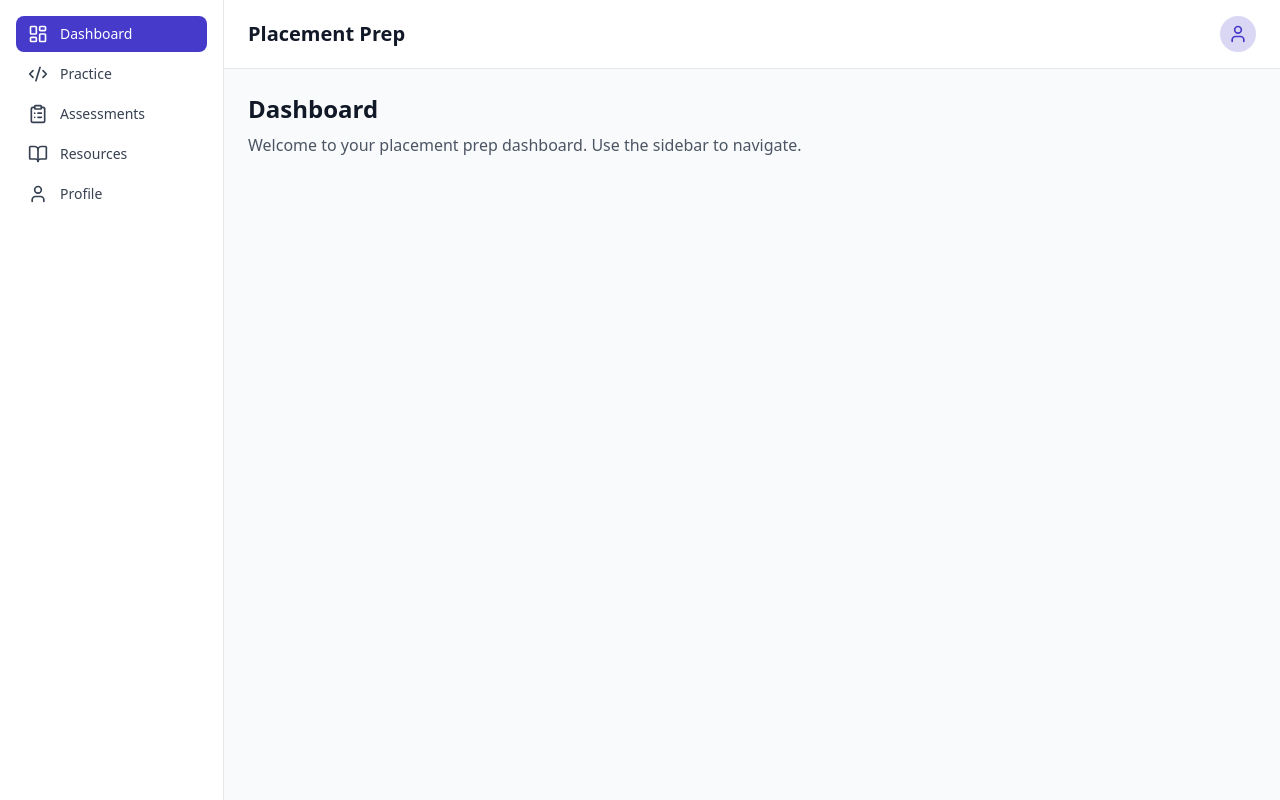
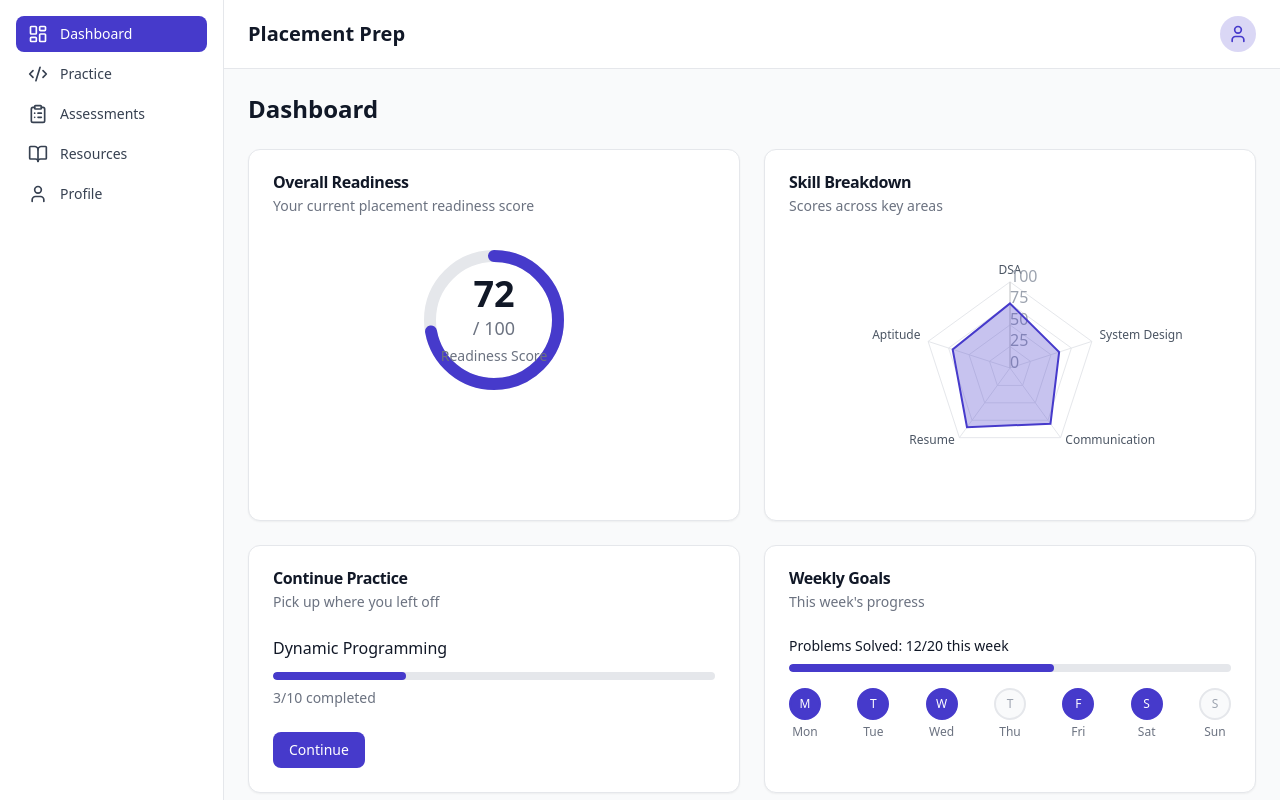
Before and after one commit to DivyaRam984/Placement-Readiness, a React (Vite) app: page /dashboard in a window 1280 px wide. Shown: the top 800 px of the page. Built offline with nearby package versions, Linux system fonts and the light colour scheme.

Commit message:
Step 3: Build dashboard UI sections

```diff
--- a/package.json
+++ b/package.json
@@ -10,7 +10,10 @@
   },
   "dependencies": {
     "lucide-react": "^0.460.0",
+    "clsx": "^2.1.1",
+    "recharts": "^2.14.0",
     "react": "^18.2.0",
+    "tailwind-merge": "^2.5.4",
     "react-dom": "^18.2.0",
     "react-router-dom": "^6.28.0"
   },
--- /dev/null
+++ b/src/components/ui/card.tsx
@@ -0,0 +1,83 @@
+import * as React from 'react';
+import { cn } from '@/lib/utils';
+
+const Card = React.forwardRef<
+  HTMLDivElement,
+  React.HTMLAttributes<HTMLDivElement> & { size?: 'default' | 'sm' }
+>(({ className, size = 'default', ...props }, ref) => (
+  <div
+    ref={ref}
+    className={cn(
+      'rounded-xl border border-gray-200 bg-white text-gray-950 shadow-sm',
+      size === 'sm' && 'p-4',
+      className
+    )}
+    {...props}
+  />
+));
+Card.displayName = 'Card';
+
+const CardHeader = React.forwardRef<
+  HTMLDivElement,
+  React.HTMLAttributes<HTMLDivElement>
+>(({ className, ...props }, ref) => (
+  <div
+    ref={ref}
+    className={cn('flex flex-col space-y-1.5 p-6', className)}
+    {...props}
+  />
+));
+CardHeader.displayName = 'CardHeader';
+
+const CardTitle = React.forwardRef<
+  HTMLParagraphElement,
+  React.HTMLAttributes<HTMLHeadingElement>
+>(({ className, ...props }, ref) => (
+  <h3
+    ref={ref as React.Ref<HTMLHeadingElement>}
+    className={cn('font-semibold leading-none tracking-tight text-gray-900', className)}
+    {...props}
+  />
+));
+CardTitle.displayName = 'CardTitle';
+
+const CardDescription = React.forwardRef<
+  HTMLParagraphElement,
+  React.HTMLAttributes<HTMLParagraphElement>
+>(({ className, ...props }, ref) => (
+  <p
+    ref={ref}
+    className={cn('text-sm text-gray-500', className)}
+    {...props}
+  />
+));
+CardDescription.displayName = 'CardDescription';
+
+const CardContent = React.forwardRef<
+  HTMLDivElement,
+  React.HTMLAttributes<HTMLDivElement>
+>(({ className, ...props }, ref) => (
+  <div ref={ref} className={cn('p-6 pt-0', className)} {...props} />
+));
+CardContent.displayName = 'CardContent';
+
+const CardFooter = React.forwardRef<
+  HTMLDivElement,
+  React.HTMLAttributes<HTMLDivElement>
+>(({ className, ...props }, ref) => (
+  <div
+    ref={ref}
+    className={cn('flex items-center p-6 pt-0', className)}
+    {...props}
+  />
+));
+CardFooter.displayName = 'CardFooter';
+
+export {
+  Card,
+  CardHeader,
+  CardFooter,
+  CardTitle,
+  CardDescription,
+  CardContent,
+};
--- /dev/null
+++ b/src/lib/utils.ts
@@ -0,0 +1,6 @@
+import { type ClassValue, clsx } from 'clsx';
+import { twMerge } from 'tailwind-merge';
+
+export function cn(...inputs: ClassValue[]) {
+  return twMerge(clsx(inputs));
+}
--- a/src/pages/Dashboard.tsx
+++ b/src/pages/Dashboard.tsx
@@ -1,8 +1,229 @@
+import {
+  Card,
+  CardContent,
+  CardDescription,
+  CardHeader,
+  CardTitle,
+  CardFooter,
+} from '@/components/ui/card';
+import {
+  Radar,
+  RadarChart as RechartsRadarChart,
+  PolarGrid,
+  PolarAngleAxis,
+  PolarRadiusAxis,
+  ResponsiveContainer,
+} from 'recharts';
+
+const SKILL_DATA = [
+  { subject: 'DSA', value: 75, fullMark: 100 },
+  { subject: 'System Design', value: 60, fullMark: 100 },
+  { subject: 'Communication', value: 80, fullMark: 100 },
+  { subject: 'Resume', value: 85, fullMark: 100 },
+  { subject: 'Aptitude', value: 70, fullMark: 100 },
+];
+
+const WEEK_DAYS = ['Mon', 'Tue', 'Wed', 'Thu', 'Fri', 'Sat', 'Sun'];
+const DAYS_WITH_ACTIVITY = [0, 1, 2, 4, 5]; // Mon, Tue, Wed, Fri, Sat
+
+const ASSESSMENTS = [
+  { title: 'DSA Mock Test', when: 'Tomorrow, 10:00 AM' },
+  { title: 'System Design Review', when: 'Wed, 2:00 PM' },
+  { title: 'HR Interview Prep', when: 'Friday, 11:00 AM' },
+];
+
+function OverallReadiness() {
+  const score = 72;
+  const max = 100;
+  const radius = 64;
+  const circumference = 2 * Math.PI * radius;
+  const strokeDashoffset = circumference - (score / max) * circumference;
+
+  return (
+    <Card>
+      <CardHeader>
+        <CardTitle>Overall Readiness</CardTitle>
+        <CardDescription>Your current placement readiness score</CardDescription>
+      </CardHeader>
+      <CardContent className="flex flex-col items-center justify-center pb-2">
+        <div className="relative inline-flex items-center justify-center">
+          <svg className="h-40 w-40 -rotate-90" viewBox="0 0 160 160" aria-hidden>
+            <circle
+              cx="80"
+              cy="80"
+              r={radius}
+              fill="none"
+              stroke="rgb(229, 231, 235)"
+              strokeWidth="12"
+            />
+            <circle
+              cx="80"
+              cy="80"
+              r={radius}
+              fill="none"
+              stroke="hsl(245, 58%, 51%)"
+              strokeWidth="12"
+              strokeLinecap="round"
+              strokeDasharray={circumference}
+              strokeDashoffset={strokeDashoffset}
+              style={{
+                transition: 'stroke-dashoffset 0.6s ease-in-out',
+              }}
+            />
+          </svg>
+          <div className="absolute inset-0 flex flex-col items-center justify-center">
+            <span className="text-4xl font-bold text-gray-900">{score}</span>
+            <span className="text-lg text-gray-500">/ {max}</span>
+            <span className="mt-1 text-sm font-medium text-gray-500">Readiness Score</span>
+          </div>
+        </div>
+      </CardContent>
+    </Card>
+  );
+}
+
+function SkillBreakdown() {
+  return (
+    <Card>
+      <CardHeader>
+        <CardTitle>Skill Breakdown</CardTitle>
+        <CardDescription>Scores across key areas</CardDescription>
+      </CardHeader>
+      <CardContent>
+        <div className="h-64 w-full">
+          <ResponsiveContainer width="100%" height="100%">
+            <RechartsRadarChart data={SKILL_DATA} cx="50%" cy="50%" outerRadius="70%">
+              <PolarGrid stroke="rgb(229, 231, 235)" />
+              <PolarAngleAxis
+                dataKey="subject"
+                tick={{ fill: 'rgb(75, 85, 99)', fontSize: 12 }}
+              />
+              <PolarRadiusAxis angle={90} domain={[0, 100]} tick={{ fill: 'rgb(156, 163, 175)' }} />
+              <Radar
+                name="Score"
+                dataKey="value"
+                stroke="hsl(245, 58%, 51%)"
+                fill="hsl(245, 58%, 51%)"
+                fillOpacity={0.3}
+                strokeWidth={2}
+              />
+            </RechartsRadarChart>
+          </ResponsiveContainer>
+        </div>
+      </CardContent>
+    </Card>
+  );
+}
+
+function ContinuePractice() {
+  const completed = 3;
+  const total = 10;
+
+  return (
+    <Card>
+      <CardHeader>
+        <CardTitle>Continue Practice</CardTitle>
+        <CardDescription>Pick up where you left off</CardDescription>
+      </CardHeader>
+      <CardContent>
+        <p className="font-medium text-gray-900">Dynamic Programming</p>
+        <div className="mt-3 h-2 w-full overflow-hidden rounded-full bg-gray-200">
+          <div
+            className="h-full rounded-full bg-primary transition-all duration-300"
+            style={{ width: `${(completed / total) * 100}%` }}
+          />
+        </div>
+        <p className="mt-2 text-sm text-gray-500">
+          {completed}/{total} completed
+        </p>
+      </CardContent>
+      <CardFooter>
+        <button
+          type="button"
+          className="rounded-lg bg-primary px-4 py-2 text-sm font-medium text-white hover:bg-primary-hover transition-colors"
+        >
+          Continue
+        </button>
+      </CardFooter>
+    </Card>
+  );
+}
+
+function WeeklyGoals() {
+  const solved = 12;
+  const target = 20;
+
+  return (
+    <Card>
+      <CardHeader>
+        <CardTitle>Weekly Goals</CardTitle>
+        <CardDescription>This week&apos;s progress</CardDescription>
+      </CardHeader>
+      <CardContent>
+        <p className="text-sm font-medium text-gray-900">Problems Solved: {solved}/{target} this week</p>
+        <div className="mt-2 h-2 w-full overflow-hidden rounded-full bg-gray-200">
+          <div
+            className="h-full rounded-full bg-primary transition-all duration-300"
+            style={{ width: `${(solved / target) * 100}%` }}
+          />
+        </div>
+        <div className="mt-4 flex justify-between gap-1">
+          {WEEK_DAYS.map((day, i) => (
+            <div
+              key={day}
+              className="flex flex-col items-center gap-1"
+              title={DAYS_WITH_ACTIVITY.includes(i) ? 'Activity' : 'No activity'}
+            >
+              <div
+                className={`h-8 w-8 rounded-full border-2 flex items-center justify-center text-xs font-medium ${
+                  DAYS_WITH_ACTIVITY.includes(i)
+                    ? 'border-primary bg-primary text-white'
+                    : 'border-gray-200 bg-gray-50 text-gray-400'
+                }`}
+              >
+                {day.slice(0, 1)}
+              </div>
+              <span className="text-xs text-gray-500">{day}</span>
+            </div>
+          ))}
+        </div>
+      </CardContent>
+    </Card>
+  );
+}
+
+function UpcomingAssessments() {
+  return (
+    <Card className="md:col-span-2">
+      <CardHeader>
+        <CardTitle>Upcoming Assessments</CardTitle>
+        <CardDescription>Scheduled tests and reviews</CardDescription>
+      </CardHeader>
+      <CardContent>
+        <ul className="divide-y divide-gray-100">
+          {ASSESSMENTS.map((item) => (
+            <li key={item.title} className="flex items-center justify-between py-3 first:pt-0 last:pb-0">
+              <span className="font-medium text-gray-900">{item.title}</span>
+              <span className="text-sm text-gray-500">{item.when}</span>
+            </li>
+          ))}
+        </ul>
+      </CardContent>
+    </Card>
+  );
+}
+
 export function Dashboard() {
   return (
     <div>
-      <h2 className="text-2xl font-semibold text-gray-900 mb-2">Dashboard</h2>
-      <p className="text-gray-600">Welcome to your placement prep dashboard. Use the sidebar to navigate.</p>
+      <h2 className="text-2xl font-semibold text-gray-900 mb-6">Dashboard</h2>
+      <div className="grid grid-cols-1 md:grid-cols-2 gap-6">
+        <OverallReadiness />
+        <SkillBreakdown />
+        <ContinuePractice />
+        <WeeklyGoals />
+        <UpcomingAssessments />
+      </div>
     </div>
   );
 }
```
Also changed, not shown: 2 other files (tests, documents, lock files or other folders).
